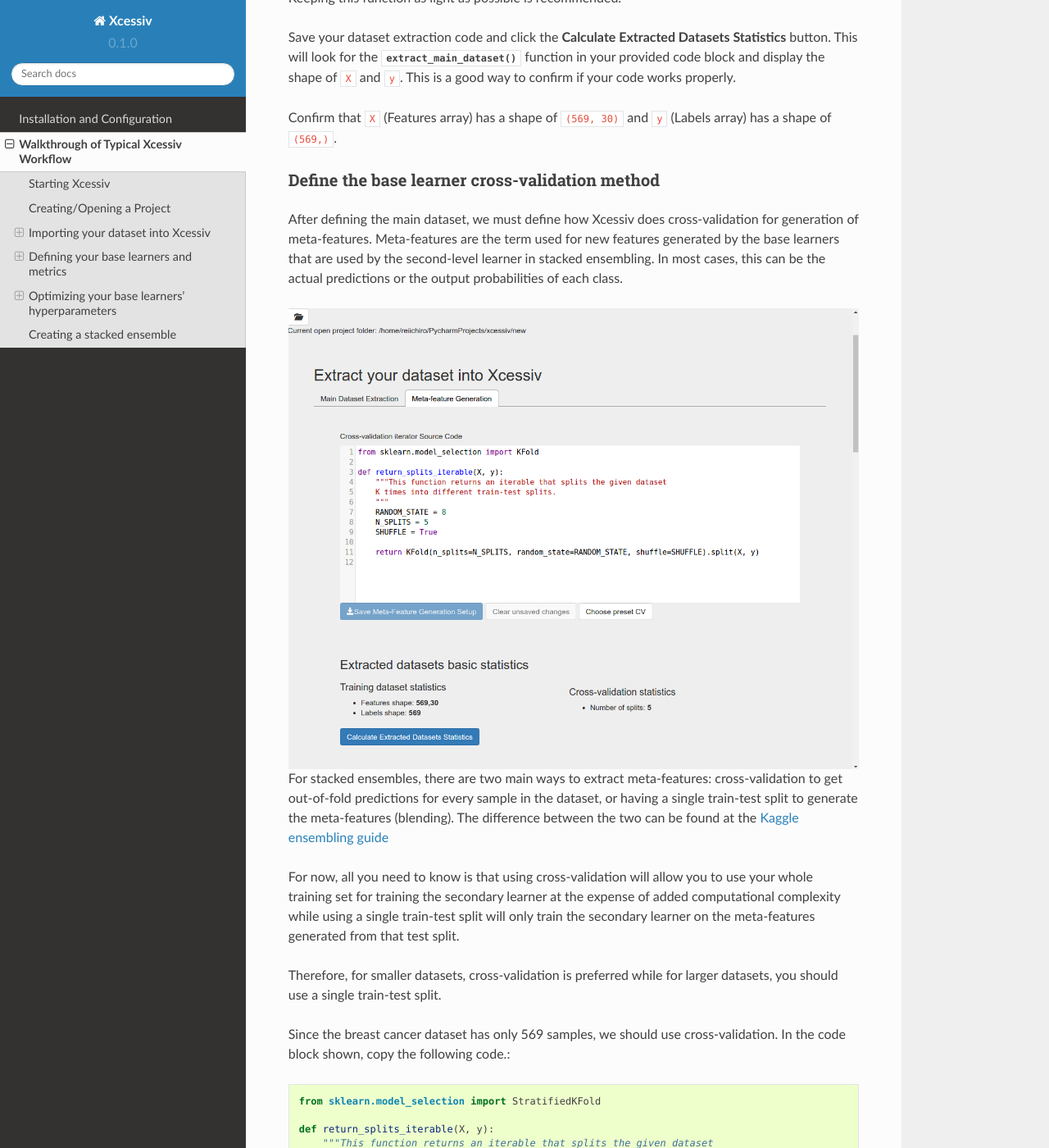
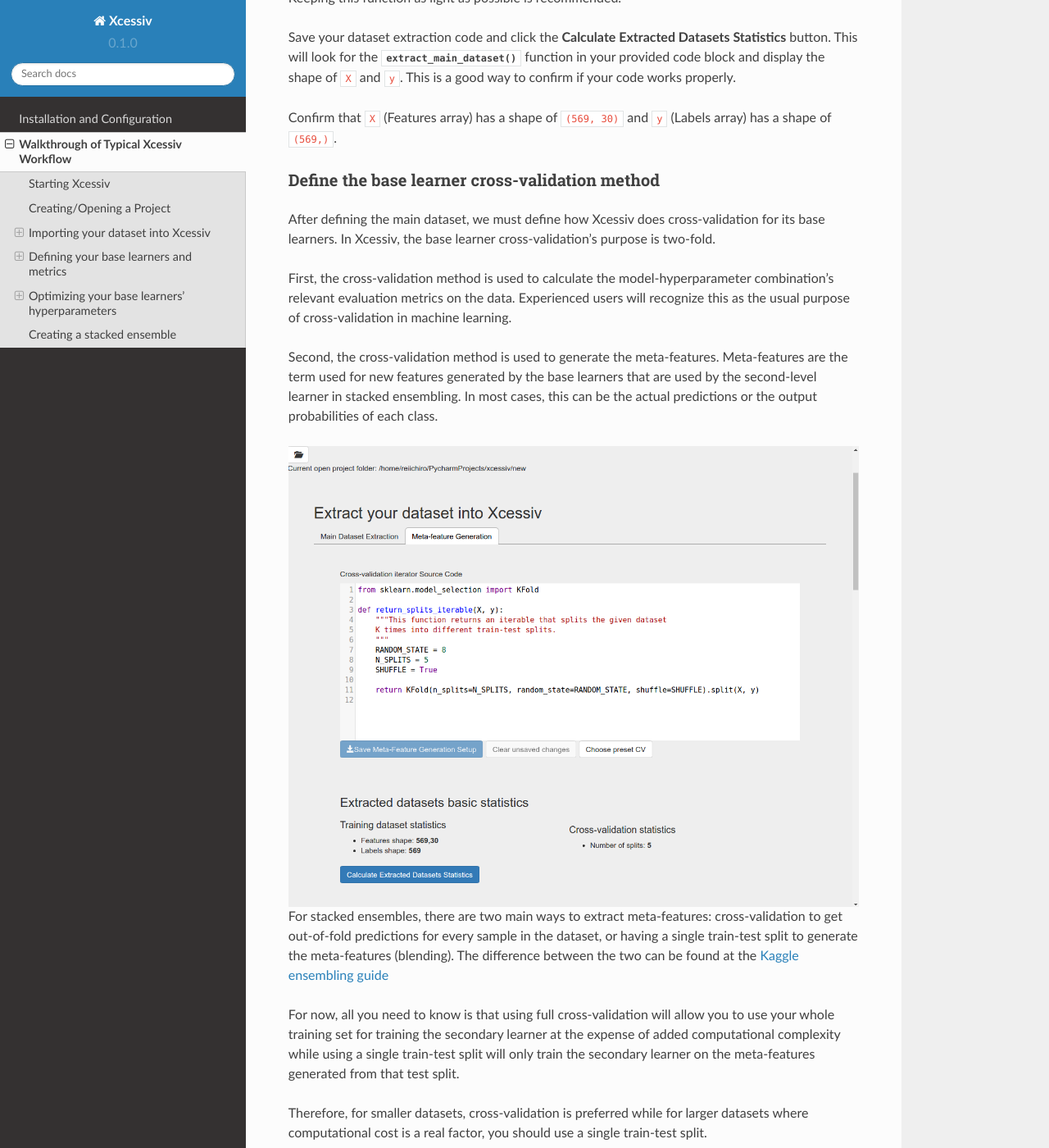
Before and after one commit to reiinakano/xcessiv, a Sphinx documentation site: the page built from docs/walkthrough.rst, in a window 1280 px wide and 1400 px high, scrolled down 3710 px. Shown: the whole window at 82% size. Built offline with Sphinx 7.4.7 and the Read the Docs theme 2.0.0, drawn with Linux system fonts in a browser that asks for light colours; some of the changed text lies outside the part shown.

Commit message:
explain the two-fold purpose of base learner cross-validation

```diff
--- a/docs/walkthrough.rst
+++ b/docs/walkthrough.rst
@@ -81,7 +81,11 @@
 Define the base learner cross-validation method
 ~~~~~~~~~~~~~~~~~~~~~~~~~~~~~~~~~~~~~~~~~~~~~~~
 
-After defining the main dataset, we must define how Xcessiv does cross-validation for generation of meta-features. Meta-features are the term used for new features generated by the base learners that are used by the second-level learner in stacked ensembling. In most cases, this can be the actual predictions or the output probabilities of each class.
+After defining the main dataset, we must define how Xcessiv does cross-validation for its base learners. In Xcessiv, the base learner cross-validation's purpose is two-fold.
+
+First, the cross-validation method is used to calculate the model-hyperparameter combination's relevant evaluation metrics on the data. Experienced users will recognize this as the usual purpose of cross-validation in machine learning.
+
+Second, the cross-validation method is used to generate the meta-features. Meta-features are the term used for new features generated by the base learners that are used by the second-level learner in stacked ensembling. In most cases, this can be the actual predictions or the output probabilities of each class.
 
 .. image:: _static/meta_feature_extraction.png
    :align: center
@@ -89,11 +93,11 @@
 
 For stacked ensembles, there are two main ways to extract meta-features: cross-validation to get out-of-fold predictions for every sample in the dataset, or having a single train-test split to generate the meta-features (blending). The difference between the two can be found at the `Kaggle ensembling guide <https://mlwave.com/kaggle-ensembling-guide/>`_
 
-For now, all you need to know is that using cross-validation will allow you to use your whole training set for training the secondary learner at the expense of added computational complexity while using a single train-test split will only train the secondary learner on the meta-features generated from that test split.
+For now, all you need to know is that using full cross-validation will allow you to use your whole training set for training the secondary learner at the expense of added computational complexity while using a single train-test split will only train the secondary learner on the meta-features generated from that test split.
 
-Therefore, for smaller datasets, cross-validation is preferred while for larger datasets, you should use a single train-test split.
+Therefore, for smaller datasets, cross-validation is preferred while for larger datasets where computational cost is a real factor, you should use a single train-test split.
 
-Since the breast cancer dataset has only 569 samples, we should use cross-validation. In the code block shown, copy the following code.::
+Since the breast cancer dataset has only 569 samples, we will use cross-validation. In the code block shown, copy the following code.::
 
    from sklearn.model_selection import StratifiedKFold
 
```
